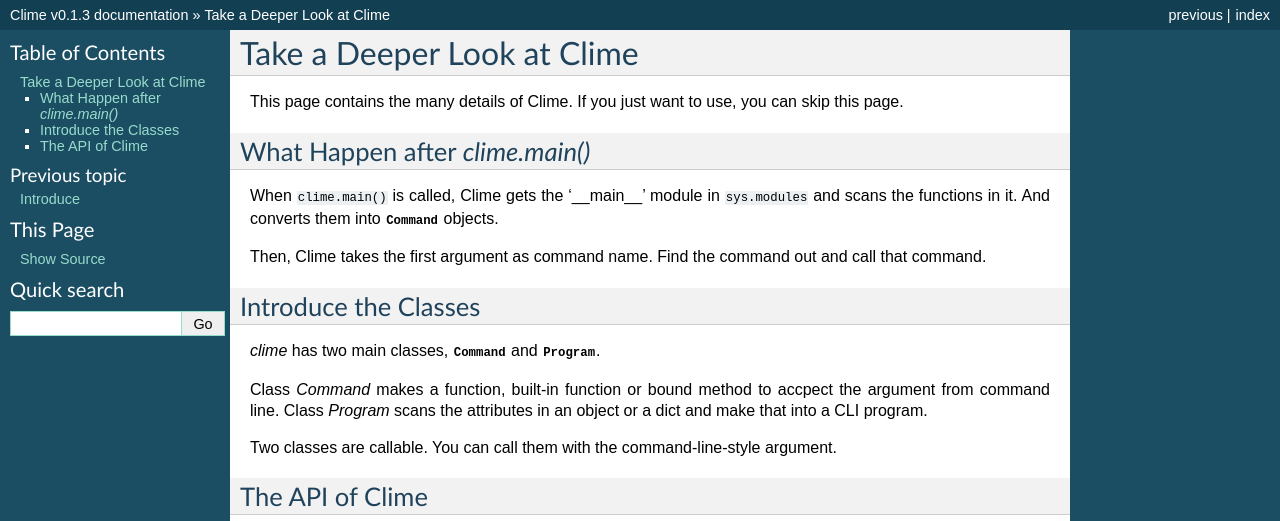
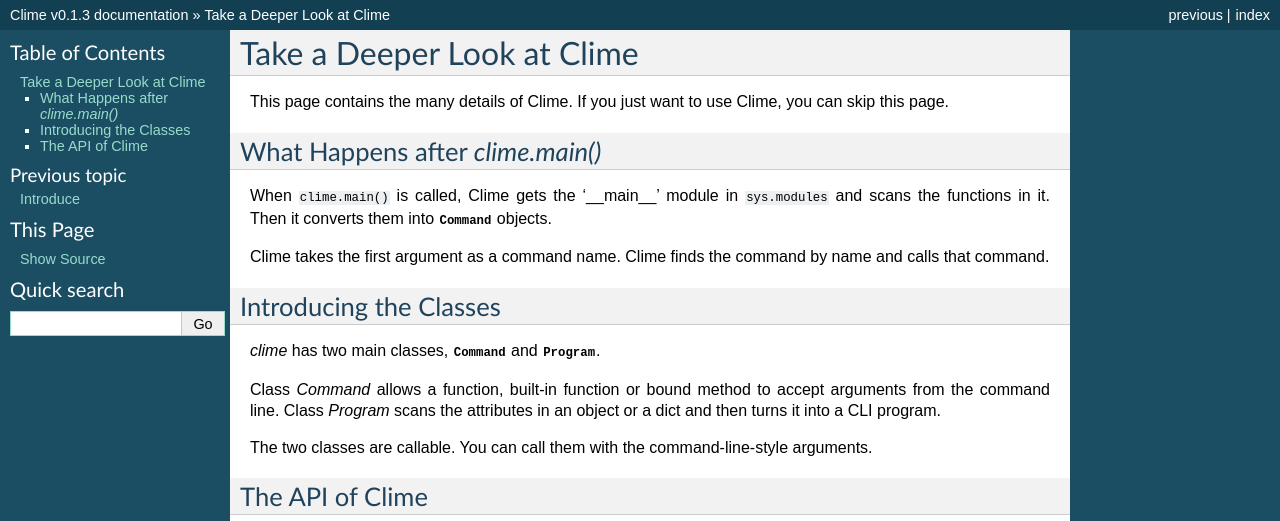
Before and after one commit to moskytw/clime, a Sphinx documentation site: the page built from docs/deeper.rst, in a window 1280 px wide, cut to the strip 0-521 px from the top of the page. Built offline with Sphinx 7.4.7, drawn with Linux system fonts in a browser that asks for light colours.

Commit message:
Fixed typos and adjusted wording in deeper.rst

```diff
--- a/docs/deeper.rst
+++ b/docs/deeper.rst
@@ -1,29 +1,29 @@
 Take a Deeper Look at Clime
 ===========================
 
-This page contains the many details of Clime. If you just want to use, you can
+This page contains the many details of Clime. If you just want to use Clime, you can
 skip this page.
 
-What Happen after `clime.main()`
+What Happens after `clime.main()`
 --------------------------------
 
 When ``clime.main()`` is called, Clime gets the '__main__' module in
-``sys.modules`` and scans the functions in it. And converts them into
+``sys.modules`` and scans the functions in it. Then it converts them into
 :class:`.Command` objects.
 
-Then, Clime takes the first argument as command name. Find the command out
-and call that command.
+Clime takes the first argument as a command name. Clime finds the command by name
+and calls that command.
 
-Introduce the Classes
+Introducing the Classes
 ---------------------
 
 `clime` has two main classes, :class:`.Command` and :class:`.Program`.
 
-Class `Command` makes a function, built-in function or bound method to
-accpect the argument from command line. Class `Program` scans the attributes
-in an object or a dict and make that into a CLI program.
+Class `Command` allows a function, built-in function or bound method to
+accept arguments from the command line. Class `Program` scans the attributes
+in an object or a dict and then turns it into a CLI program.
 
-Two classes are callable. You can call them with the command-line-style argument.
+The two classes are callable. You can call them with the command-line-style arguments.
 
 The API of Clime
 ----------------
```
